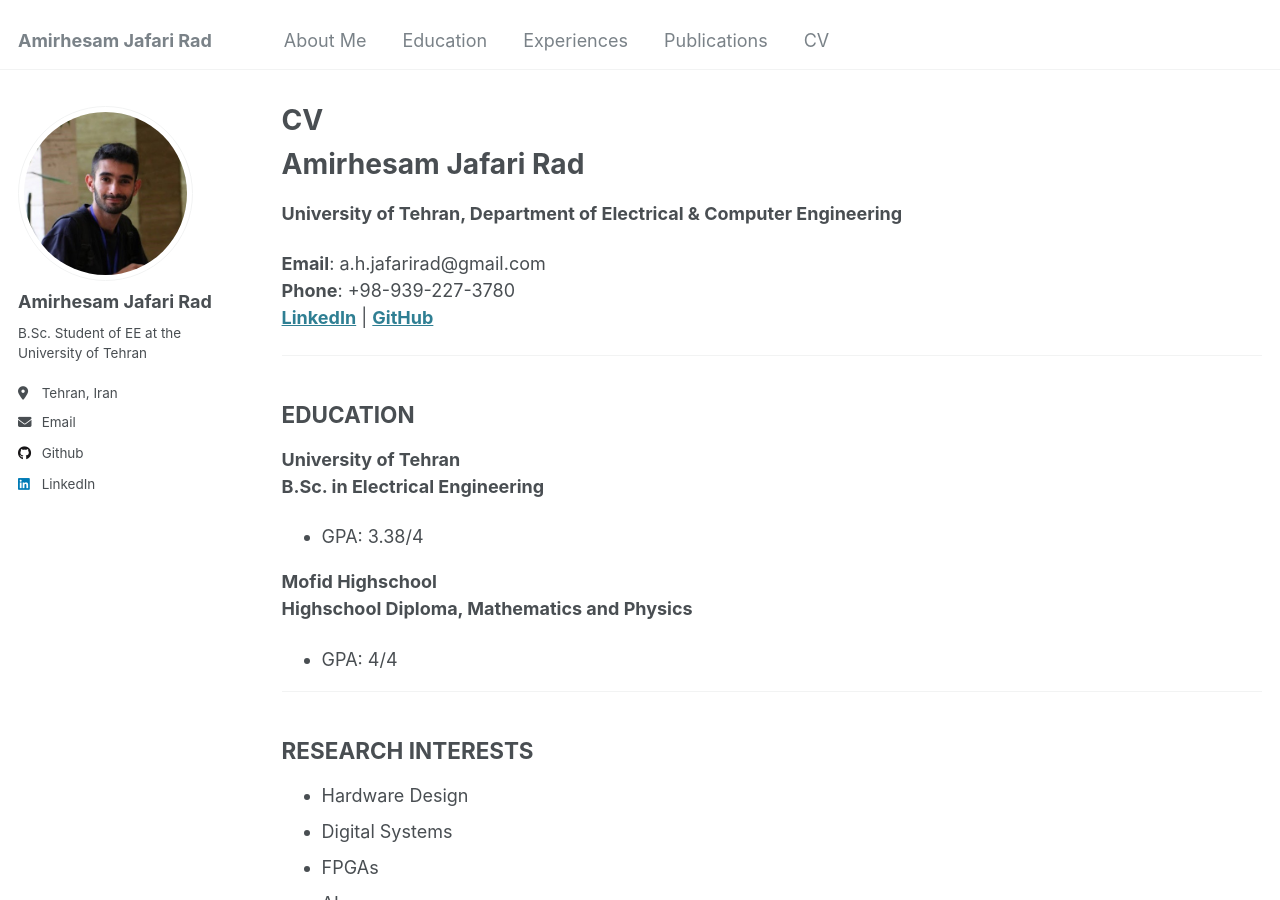
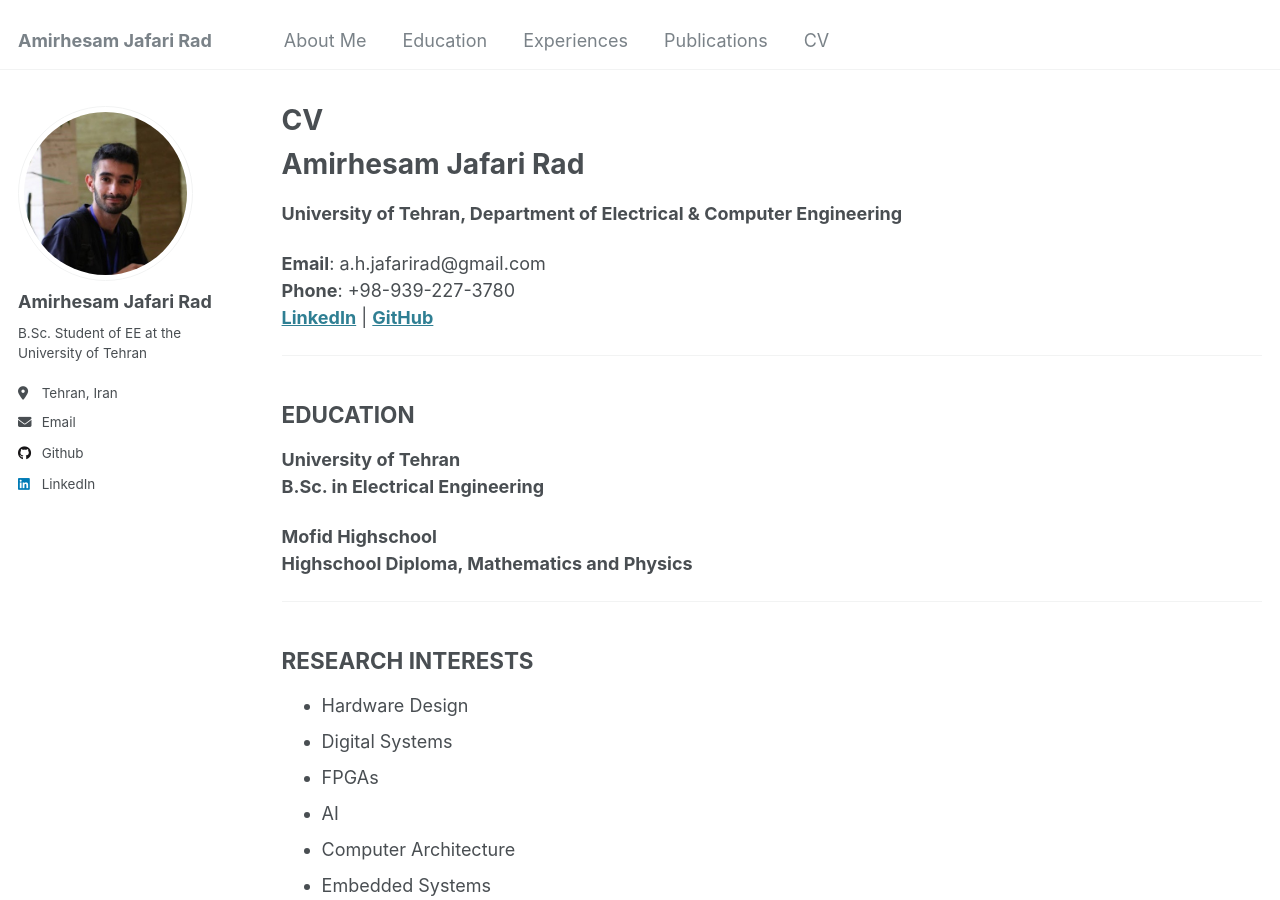
Before and after one commit to amirhjrad/amirhjrad.github.io, a Jekyll site: the page built from _pages/cv.md, in a window 1280 px wide and 900 px high. Built offline with Jekyll 4.4.1, drawn with Linux system fonts in a browser that asks for light colours.

Commit message:
modified:   _pages/cv.md

```diff
--- a/_pages/cv.md
+++ b/_pages/cv.md
@@ -19,11 +19,9 @@
 ## **EDUCATION**
 **University of Tehran**
 **B.Sc. in Electrical Engineering**
-- GPA: 3.38/4
 
 **Mofid Highschool**
 **Highschool Diploma, Mathematics and Physics**
-- GPA: 4/4
 
 ---
 
```
